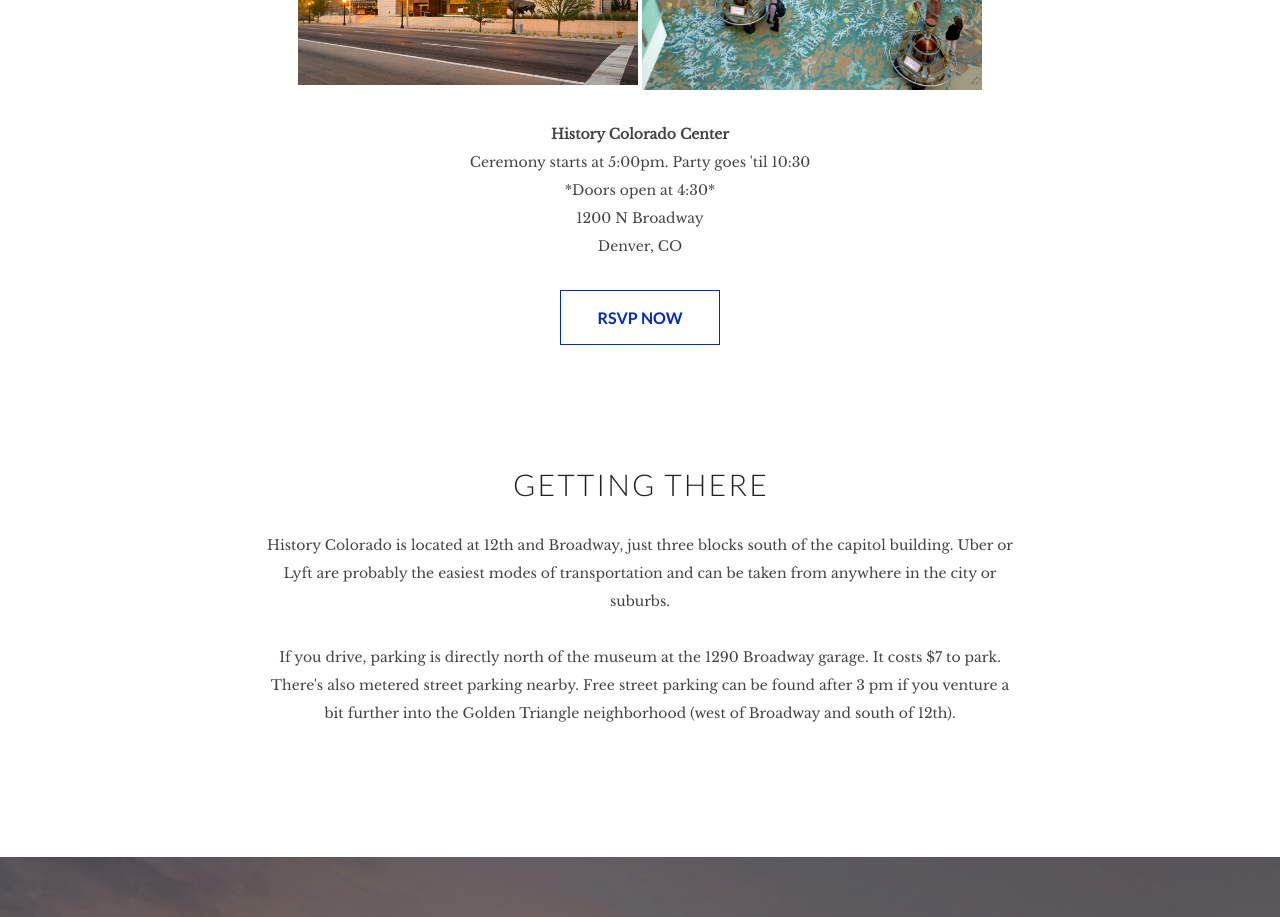
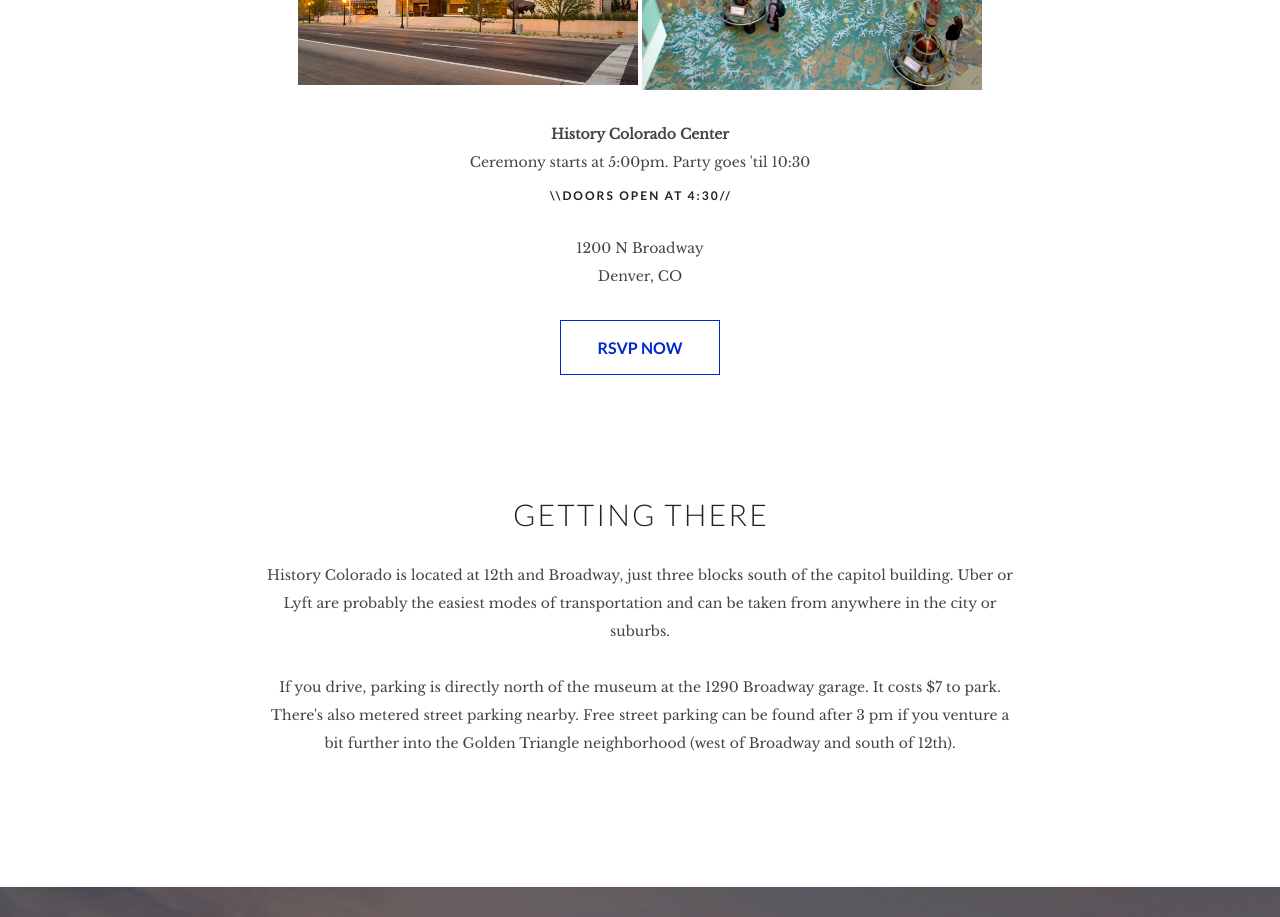
Before and after one commit to katemills3/droplet-site, a plain HTML site: page index.html in a window 1280 px wide. Shown: the part 1120-2037 px from the top of the page. Drawn offline with nearby package versions, Linux system fonts and the light colour scheme; a web font is replaced by a local one.

Commit message:
Mess with type

```diff
--- a/index.html
+++ b/index.html
@@ -49,7 +49,7 @@
 					<div class="row">
 						<div class="col-sm-12 text-center">
 
-							<p><b>History Colorado Center<br></b>Ceremony starts at 5:00pm. Party goes 'til 10:30<br>*Doors open at 4:30*<br>
+							<p><b>History Colorado Center<br></b>Ceremony starts at 5:00pm. Party goes 'til 10:30<br><h6>\\Doors open at 4:30//</h6><br>
 								1200 N Broadway<br>
 								Denver, CO</p>
 							<a href="#rsvp" class="btn">RSVP Now</a>
```
